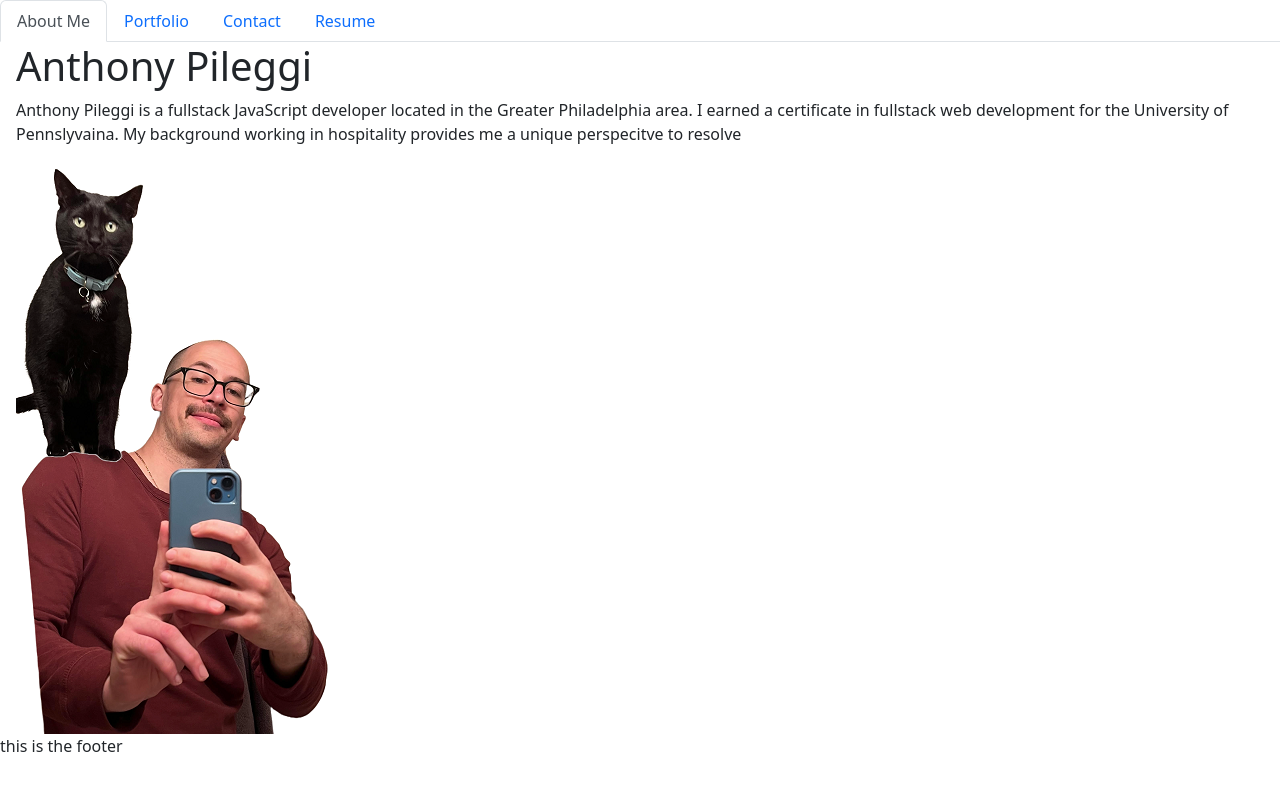
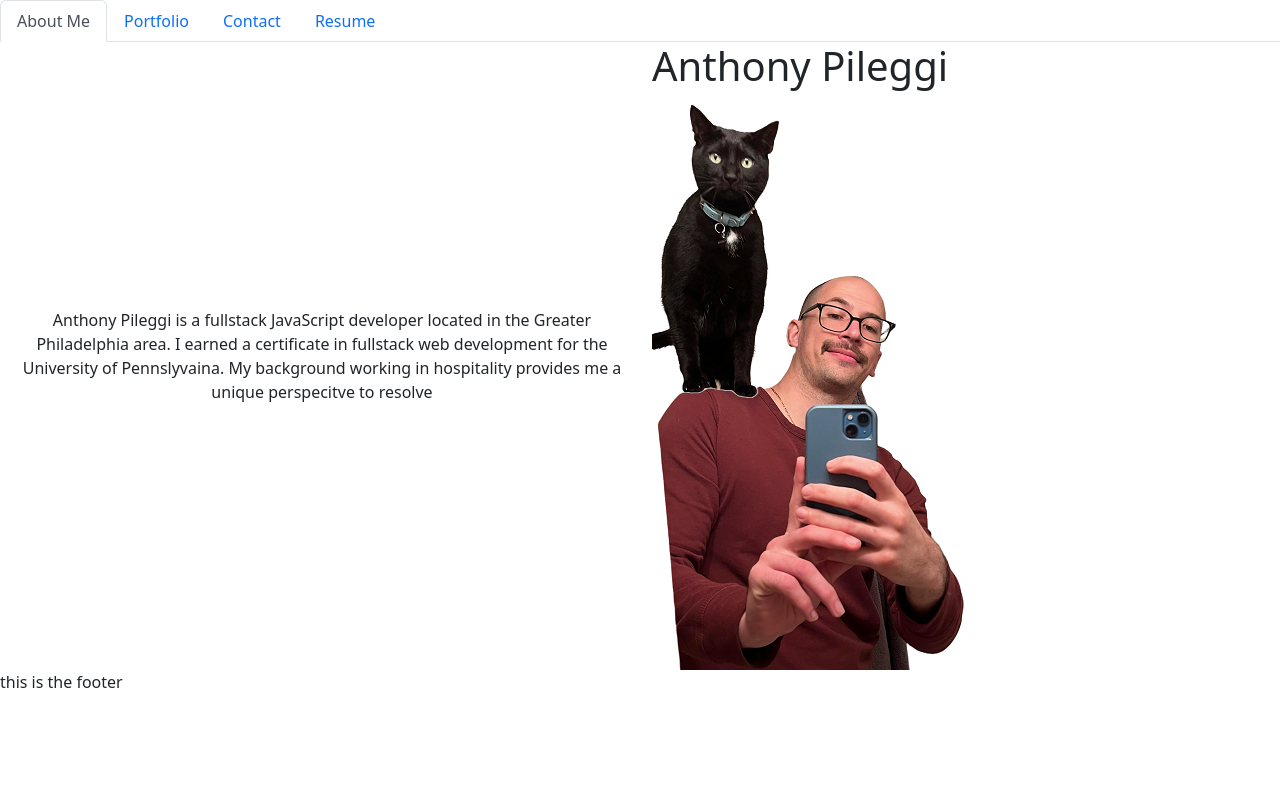
Before and after one commit to Adpileggi/react-portfolio, a React (Vite) app in the folder Portfolio/: page / in a window 1280 px wide. Shown: the top 790 px of the page. Built offline with nearby package versions, Linux system fonts and the light colour scheme.

Commit message:
got text in the right spot

```diff
--- a/Portfolio/src/pages/home.jsx
+++ b/Portfolio/src/pages/home.jsx
@@ -1,15 +1,20 @@
+
 export default function Home() {
     return (
-        <div>
-        <div>
-            <h1>Anthony Pileggi</h1>
+        <div className="row">
+        <div className="col text-center align-self-center">
+        Anthony Pileggi is a fullstack JavaScript developer located in the Greater Philadelphia area. I earned a certificate in fullstack web development for the University of Pennslyvaina. My background working in hospitality provides me a unique perspecitve to resolve
         </div>
-        <div>
-            <p>Anthony Pileggi is a fullstack JavaScript developer located in the Greater Philadelphia area. I earned a certificate in fullstack web development for the University of Pennslyvaina. My background working in hospitality provides me a unique perspecitve to resolve </p>
-        </div>
-        <div>
-            <img src='ap-pic.png' alt='A recent picture of Anthony Pileggi with a cat on his shoulder' className="img-fluid"></img>
-        </div>
+
+            <div className="col">
+                <div>
+                    <h1>Anthony Pileggi</h1>
+                </div>
+                <div>
+                    <img src='ap-pic.png' alt='A recent picture of Anthony Pileggi with a cat on his shoulder' className="img-fluid"></img>
+                </div>
+            </div>
         </div>
     )
 }
+{/* <p>Anthony Pileggi is a fullstack JavaScript developer located in the Greater Philadelphia area. I earned a certificate in fullstack web development for the University of Pennslyvaina. My background working in hospitality provides me a unique perspecitve to resolve </p> */}
```
